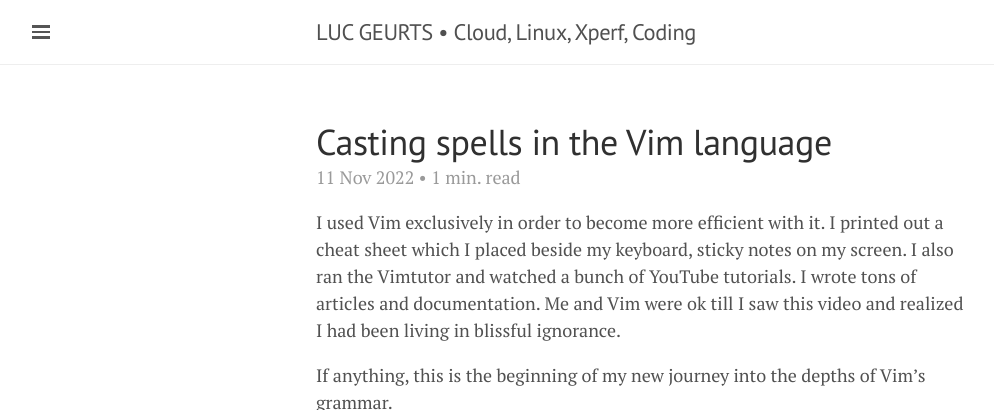
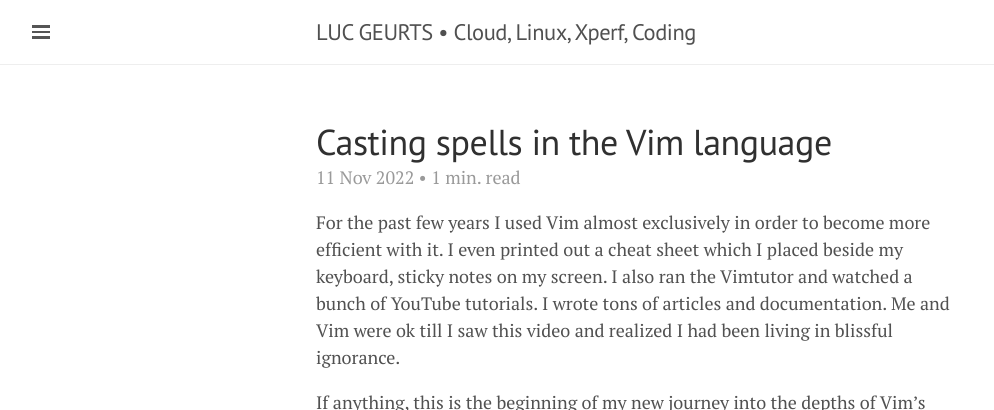
Before and after one commit to lgeurts/lgeurts.github.io, a Jekyll site: the page built from _posts/2022-11-11-mastering-the-vim-language.md, in a window 1280 px wide, cut to the strip 0-410 px from the top of the page. Shown: the whole strip, without its empty margins (0-994 px from the left). Built offline with Jekyll 4.4.1, drawn with Linux system fonts in a browser that asks for light colours; nearby versions of some CDN libraries; comment, search, counter and statistics services are not loaded.

Commit message:
Update 2022-11-11-mastering-the-vim-language.md

```diff
--- a/_posts/2022-11-11-mastering-the-vim-language.md
+++ b/_posts/2022-11-11-mastering-the-vim-language.md
@@ -7,7 +7,7 @@
 tags: [ Linux Tutorials ]
 ---
 
-I used Vim exclusively in order to become more efficient with it. I printed out a cheat sheet which I placed beside my keyboard, sticky notes on my screen. I also ran the Vimtutor and watched a bunch of YouTube tutorials. I wrote tons of articles and documentation. Me and Vim were ok till I saw this video and realized I had been living in blissful ignorance.
+For the past few years I used Vim almost exclusively in order to become more efficient with it. I even printed out a cheat sheet which I placed beside my keyboard, sticky notes on my screen. I also ran the Vimtutor and watched a bunch of YouTube tutorials. I wrote tons of articles and documentation. Me and Vim were ok till I saw this video and realized I had been living in blissful ignorance.
 
 If anything, this is the beginning of my new journey into the depths of Vim’s grammar.
 
```
